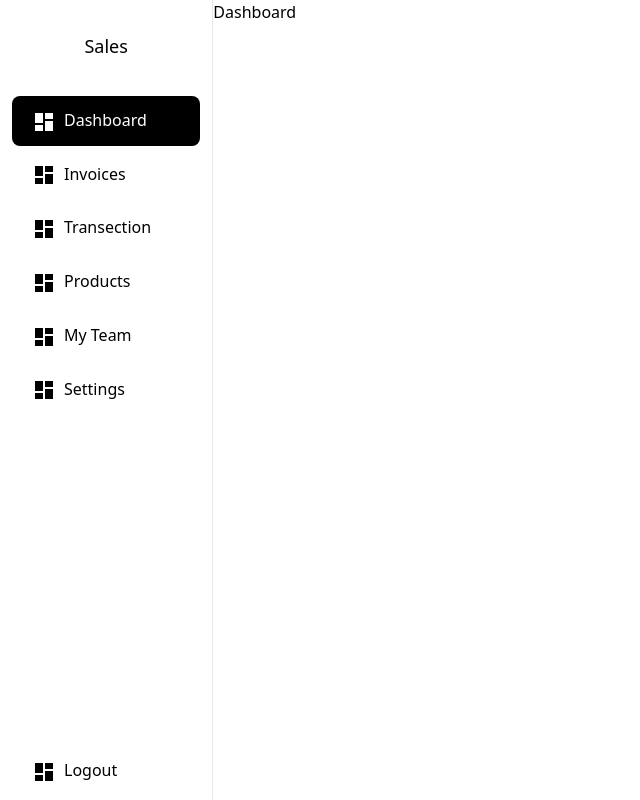
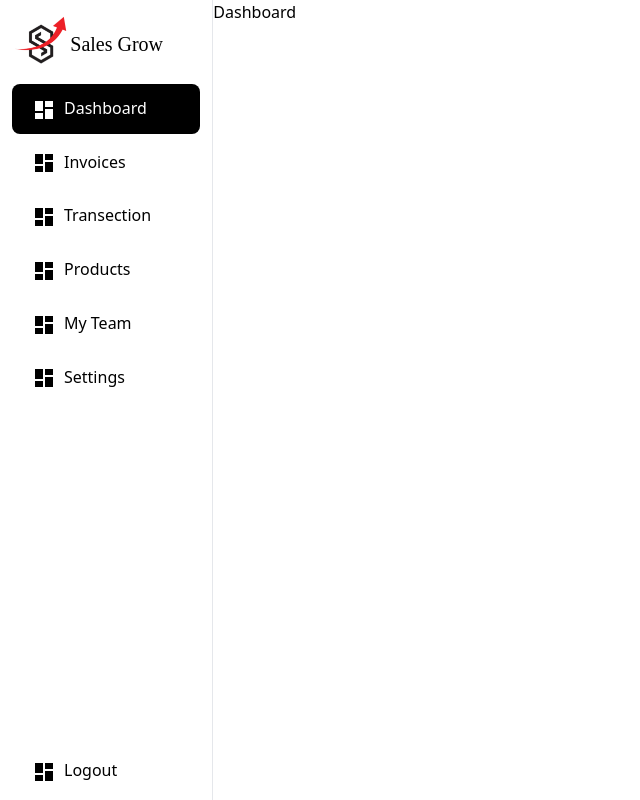
Before and after one commit to Sumitsinh1726/React_portfolio_Project, a React (Create React App) app in the folder krp/: page /admin/dashboard in a window 1280 px wide. Shown: the whole page, without its empty margins (0-640 px from the left). Built offline with nearby package versions, Linux system fonts and the light colour scheme; a web font is replaced by a local one.

Commit message:
I replaced logo in admin sidebar

```diff
--- a/krp/src/admin/component/Sidebar.jsx
+++ b/krp/src/admin/component/Sidebar.jsx
@@ -1,4 +1,5 @@
 import React from "react";
+import Logo from "../../images/logo.png";
 import { NavLink } from "react-router-dom";
 import DashboardIcon from "@mui/icons-material/Dashboard";
 
@@ -12,7 +13,12 @@ const Sidebar = () => {
   return (
     <>
       <aside className="w-2/12 relative h-screen border-r">
-        <h4 className="text-center text-lg font-medium py-8">Sales</h4>
+        <h4 className="text-center text-lg font-medium py-4">
+          <span className="flex items-center  ml-3 text-xl">
+            <img src={Logo} className="h-[6vh]" alt="" />
+            <p className="font-navlogo text-xl pt-2">Sales Grow</p>
+          </span>
+        </h4>
 
         <ul className="">
           <li className="mx-3 my-1">
```
